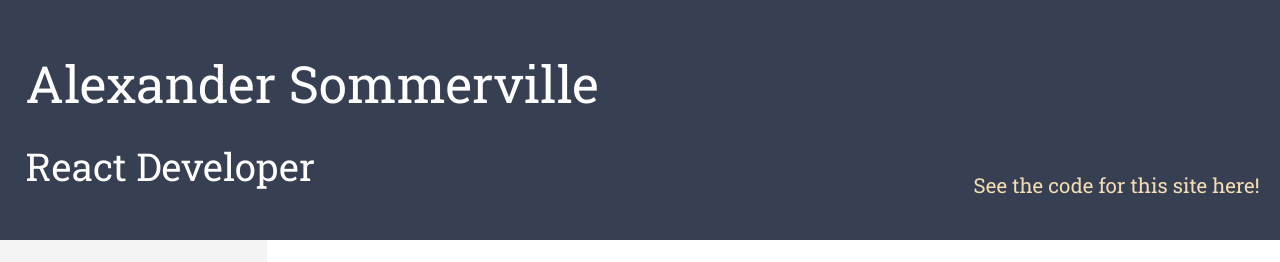
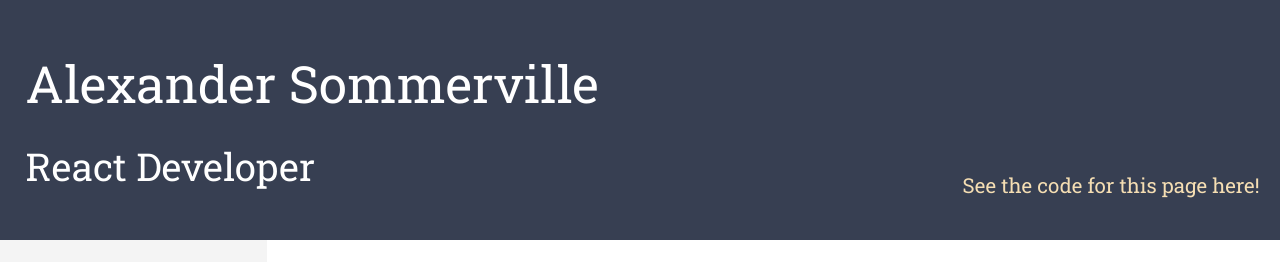
Before and after one commit to playaz87/alexanderjs.co.uk, a React (Vite) app: page / in a window 1280 px wide. Shown: the top 262 px of the page. Built offline with nearby package versions, Linux system fonts and the light colour scheme.

Commit message:
[ADD] - this page GH link

```diff
--- a/src/components/Header.tsx
+++ b/src/components/Header.tsx
@@ -7,7 +7,7 @@ export const Header: React.FC = () => {
       <Wrapper>
         <div>Alexander Sommerville</div>
         <div>React Developer</div>
-        <a href="" className={'no-print'}>See the code for this site here!</a>
+        <a href="https://github.com/playaz87/alexanderjs.co.uk" className={'no-print'}>See the code for this page here!</a>
       </Wrapper>
     </Container>
   );
```
